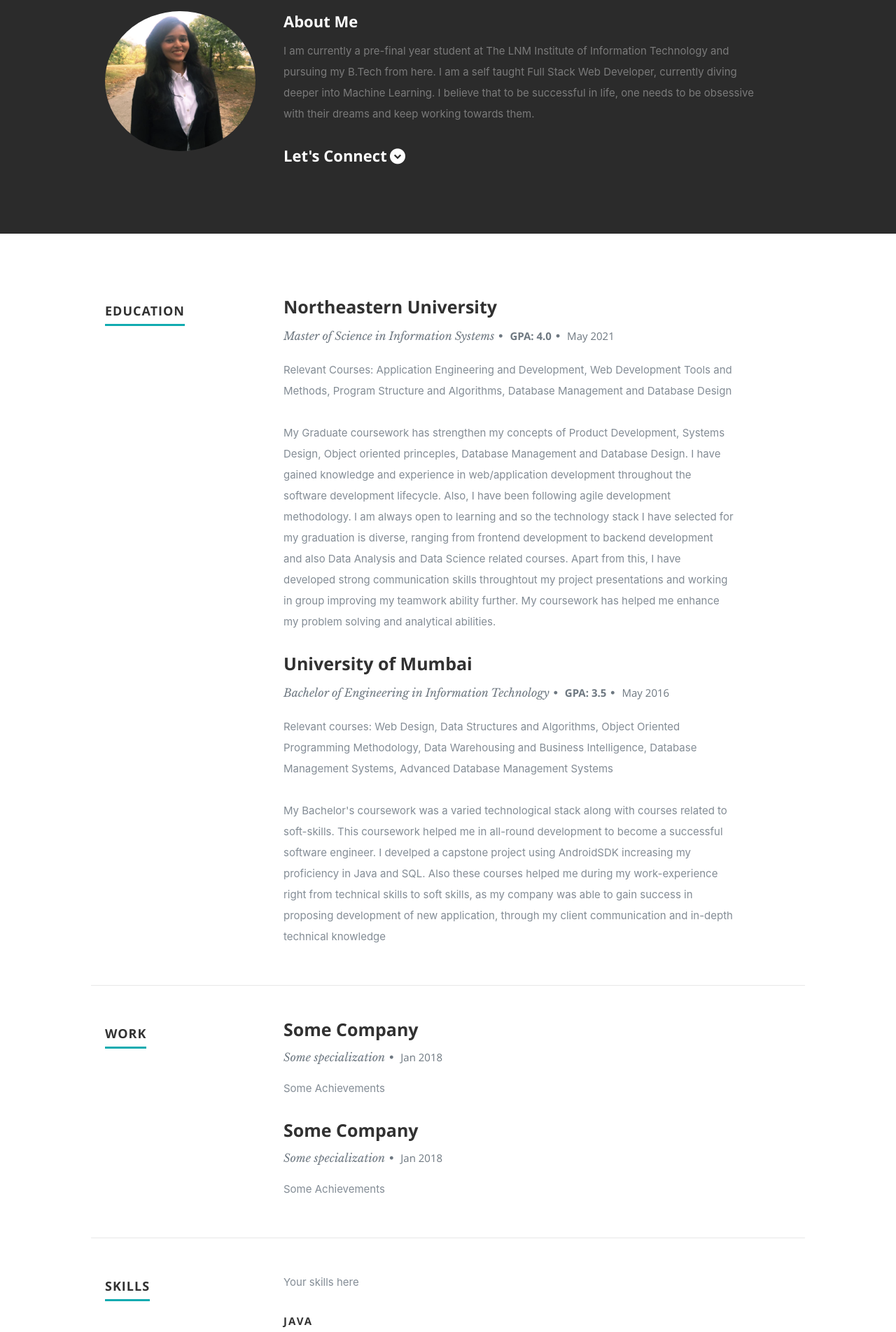
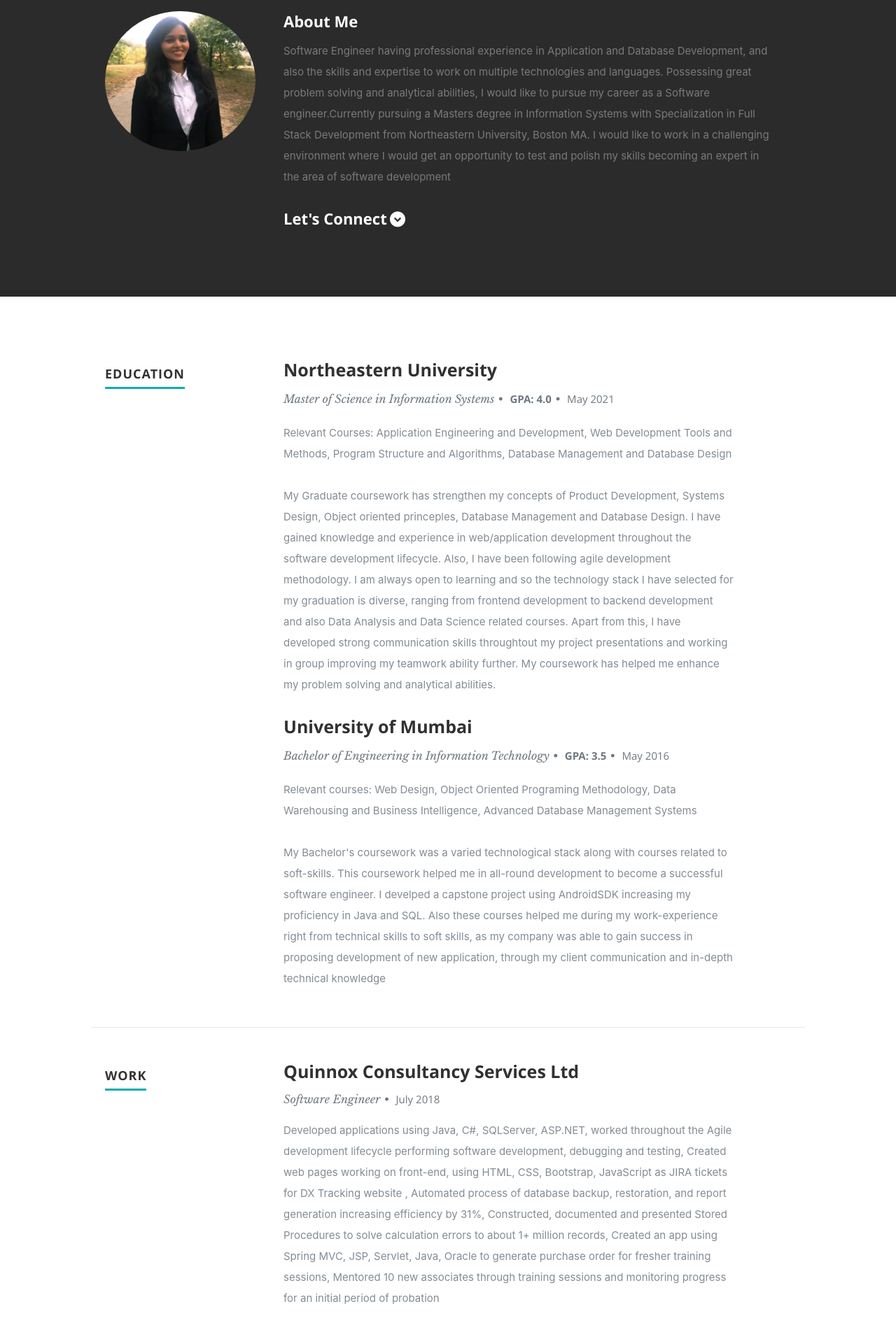
Before and after one commit to AishwaryaSawant/Portfolio, a React (Create React App) app: page / in a window 1280 px wide. Shown: the part 880-2784 px from the top of the page at 70% size. Built offline with nearby package versions, Linux system fonts and the light colour scheme.

Commit message:
Adding heading to the portfolio

```diff
--- a/src/resumeData.js
+++ b/src/resumeData.js
@@ -8,7 +8,7 @@ let resumeData = {
     "emailid": "sawant.ai@northeastern.edu",
     "gemail": "aishwaryasawant697@gmail.com",
     "address": "Boston, MA",
-    "roleDescription": "I like cooking in various parts of frontend development and like to learn about new technologies, write technical articles or simply play games in my free time.",
+    "roleDescription": "Hi! I am you next Software Developer/Data Analyst. I am diligent and highly motivated Software Engineer with 2years of professional experience in the field of Software Development and Data Engineering. I love to deep dive into technology stack to learn new tools and technology. Also, I am a team player, experienced in leading a team and working in a team. Also, I look forward to face new challenges and continuously learn and grow.",
     "socialLinks":[
         {
           "name":"linkedin",
@@ -26,7 +26,7 @@ let resumeData = {
           "className":"fa fa-twitter"
         }
       ],
-    "aboutme":"I am currently a pre-final year student at The LNM Institute of Information Technology and pursuing my B.Tech from here. I am a self taught Full Stack Web Developer, currently diving deeper into Machine Learning. I believe that to be successful in life, one needs to be obsessive with their dreams and keep working towards them.",
+    "aboutme":"Software Engineer having professional experience in Application and Database Development, and also the skills and expertise to work on multiple technologies and languages. Possessing great problem solving and analytical abilities, I would like to pursue my career as a Software engineer.Currently pursuing a Masters degree in Information Systems with Specialization in Full Stack Development from Northeastern University, Boston MA. I would like to work in a challenging environment where I would get an opportunity to test and polish my skills becoming an expert in the area of software development",
     "address":"Boston, MA",
     "website":"https://github.com/AishwaryaSawant",
     "education":[
@@ -45,24 +45,24 @@ let resumeData = {
         "MonthOfPassing":"May",
         "YearOfPassing":"2016",
         "Gpa":"3.5",
-        "Achievements":"Relevant courses: Web Design, Data Structures and Algorithms, Object Oriented Programming Methodology, Data Warehousing and Business Intelligence, Database Management Systems, Advanced Database Management Systems",
+        "Achievements":"Relevant courses: Web Design, Object Oriented Programing Methodology, Data Warehousing and Business Intelligence, Advanced Database Management Systems",
         "AboutEdu": "My Bachelor's coursework was a varied technological stack along with courses related to soft-skills. This coursework helped me in all-round development to become a successful software engineer. I develped a capstone project using AndroidSDK increasing my proficiency in Java and SQL. Also these courses helped me during my work-experience right from technical skills to soft skills, as my company was able to gain success in proposing development of new application, through my client communication and in-depth technical knowledge"
       }
     ],
     "work":[
       {
-        "CompanyName":"Some Company",
-        "specialization":"Some specialization",
-        "MonthOfLeaving":"Jan",
+        "CompanyName":"Quinnox Consultancy Services Ltd",
+        "specialization":"Software Engineer",
+        "MonthOfLeaving":"July",
         "YearOfLeaving":"2018",
-        "Achievements":"Some Achievements"
+        "Achievements":"Developed applications using Java, C#, SQLServer, ASP.NET, worked throughout the Agile development lifecycle performing software development, debugging and testing, Created web pages working on front-end, using HTML, CSS, Bootstrap, JavaScript as JIRA tickets for DX Tracking website , Automated process of database backup, restoration, and report generation increasing efficiency by 31%, Constructed, documented and presented Stored Procedures to solve calculation errors to about 1+ million records, Created an app using Spring MVC, JSP, Servlet, Java, Oracle to generate purchase order for fresher training sessions, Mentored 10 new associates through training sessions and monitoring progress for an initial period of probation"
       },
       {
-        "CompanyName":"Some Company",
+        "CompanyName":"Indian Oil Corporation Ltd",
         "specialization":"Some specialization",
-        "MonthOfLeaving":"Jan",
-        "YearOfLeaving":"2018",
-        "Achievements":"Some Achievements"
+        "MonthOfLeaving":"July",
+        "YearOfLeaving":"2015",
+        "Achievements":"Gained experience in coding with Nodejs, React/Redux, Express, APIs, Git, Data structures, Algorithms while working under mentorship of senior team for development of software to update prices at 10000+ Indian Oil petrol pumps, Demonstrated problem solving and analytical skills to construct unit test cases, and conduct regression testing"
       }
     ],
     "skillsDescription":"Your skills here",
```
